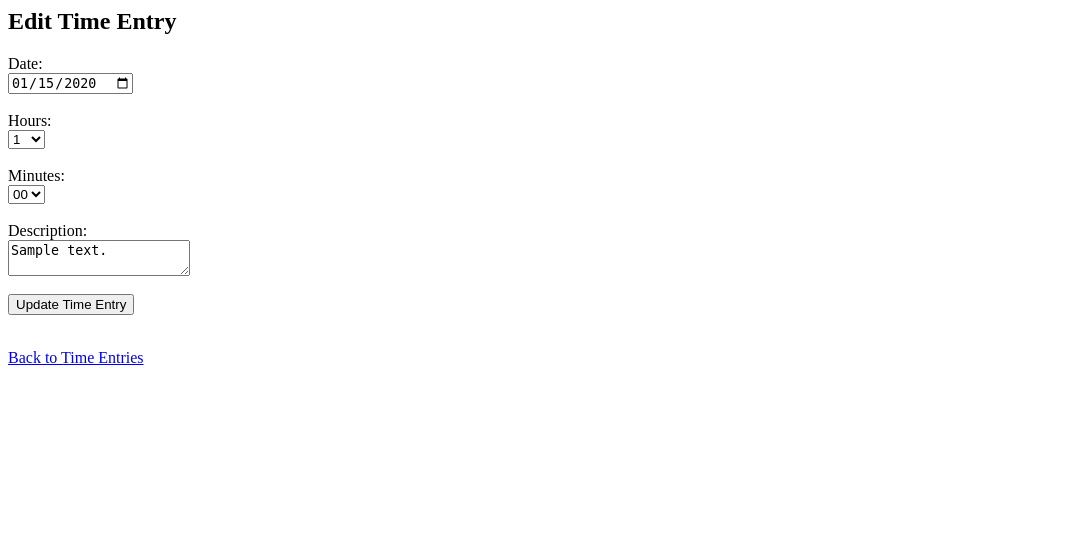
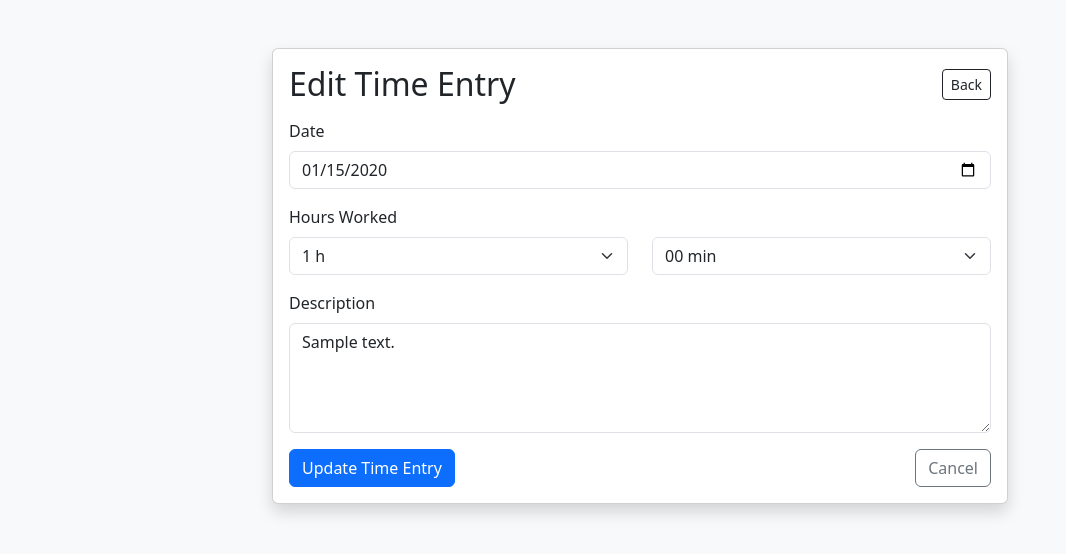
Before and after one commit to unvkvc/project-work-tracking-system, a PHP site: page /edit_time_entry.php?id=1 in a window 1280 px wide. Shown: the top 554 px of the page, without its empty margins (0-1066 px from the left). Run offline with PHP 8.4, Linux system fonts and the light colour scheme; the visitor is signed in with stand-in values (Sample User, id 1); tables that the repository leaves empty hold one stand-in row (values such as "Sample post").

Commit message:
adding bootstrap

```diff
--- a/frontend/edit_time_entry.php
+++ b/frontend/edit_time_entry.php
@@ -15,15 +15,13 @@ if (!isset($_GET['id'])) {
 $entry_id = $_GET['id'];
 $message = '';
 
+// get user
 $stmt = $pdo->prepare("SELECT id, role_id FROM users WHERE id = ?");
 $stmt->execute([$_SESSION['user_id']]);
 $user = $stmt->fetch();
 
-$stmt = $pdo->prepare("
-    SELECT *
-    FROM time_entries
-    WHERE id = ?
-");
+// get entry
+$stmt = $pdo->prepare("SELECT * FROM time_entries WHERE id = ?");
 $stmt->execute([$entry_id]);
 $entry = $stmt->fetch();
 
@@ -32,6 +30,7 @@ if (!$entry) {
     exit;
 }
 
+// permission check
 if ($user['role_id'] == 3 && $entry['user_id'] != $_SESSION['user_id']) {
     echo "Access denied.";
     exit;
@@ -69,41 +68,105 @@ if ($_SERVER['REQUEST_METHOD'] === 'POST') {
     }
 }
 
+// split hours back into dropdown values
 $currentHours = floor($entry['hours_worked']);
 $currentMinutes = round(($entry['hours_worked'] - $currentHours) * 60);
 ?>
 
-<h2>Edit Time Entry</h2>
+<!DOCTYPE html>
+<html lang="en">
+<head>
+    <meta charset="UTF-8">
+    <title>Edit Time Entry</title>
+    <meta name="viewport" content="width=device-width, initial-scale=1">
 
-<p><?php echo $message; ?></p>
+    <!-- Bootstrap -->
+    <link href="https://cdn.jsdelivr.net/npm/bootstrap@5.3.3/dist/css/bootstrap.min.css" rel="stylesheet">
+</head>
+
+<body class="bg-light">
+
+<div class="container mt-5">
+    <div class="row justify-content-center">
+        <div class="col-md-8">
+
+            <div class="card shadow">
+                <div class="card-body">
+
+                    <div class="d-flex justify-content-between align-items-center mb-3">
+                        <h2 class="mb-0">Edit Time Entry</h2>
+                        <a href="time_entries.php" class="btn btn-outline-dark btn-sm">Back</a>
+                    </div>
+
+                    <?php if ($message): ?>
+                        <div class="alert alert-info">
+                            <?php echo $message; ?>
+                        </div>
+                    <?php endif; ?>
 
                     <form method="POST">
-    <label>Date:</label><br>
-    <input type="date" name="work_date" value="<?php echo $entry['work_date']; ?>"><br><br>
 
-    <label>Hours:</label><br>
-    <select name="hours">
+                        <!-- Date -->
+                        <div class="mb-3">
+                            <label class="form-label">Date</label>
+                            <input type="date" name="work_date" class="form-control"
+                                   value="<?php echo $entry['work_date']; ?>">
+                        </div>
+
+                        <!-- Time -->
+                        <div class="mb-3">
+                            <label class="form-label">Hours Worked</label>
+                            <div class="row">
+                                <div class="col">
+                                    <select name="hours" class="form-select">
                                         <?php for ($i = 0; $i <= 12; $i++): ?>
                                             <option value="<?php echo $i; ?>" <?php if ($i == $currentHours) echo 'selected'; ?>>
-                <?php echo $i; ?>
+                                                <?php echo $i; ?> h
                                             </option>
                                         <?php endfor; ?>
-    </select><br><br>
+                                    </select>
+                                </div>
 
-    <label>Minutes:</label><br>
-    <select name="minutes">
+                                <div class="col">
+                                    <select name="minutes" class="form-select">
                                         <?php foreach ([0, 15, 30, 45] as $minute): ?>
                                             <option value="<?php echo $minute; ?>" <?php if ($minute == $currentMinutes) echo 'selected'; ?>>
-                <?php echo str_pad($minute, 2, '0', STR_PAD_LEFT); ?>
+                                                <?php echo str_pad($minute, 2, '0', STR_PAD_LEFT); ?> min
                                             </option>
                                         <?php endforeach; ?>
-    </select><br><br>
+                                    </select>
+                                </div>
+                            </div>
+                        </div>
 
-    <label>Description:</label><br>
-    <textarea name="description"><?php echo $entry['description']; ?></textarea><br><br>
+                        <!-- Description -->
+                        <div class="mb-3">
+                            <label class="form-label">Description</label>
+                            <textarea name="description" class="form-control" rows="4"><?php echo htmlspecialchars($entry['description']); ?></textarea>
+                        </div>
 
-    <button type="submit">Update Time Entry</button>
+                        <!-- Buttons -->
+                        <div class="d-flex justify-content-between">
+                            <button type="submit" class="btn btn-primary">
+                                Update Time Entry
+                            </button>
+
+                            <a href="time_entries.php" class="btn btn-outline-secondary">
+                                Cancel
+                            </a>
+                        </div>
+
                     </form>
 
-<br>
-<a href="time_entries.php">Back to Time Entries</a>
+                </div>
+            </div>
+
+        </div>
+    </div>
+</div>
+
+<!-- Bootstrap JS -->
+<script src="https://cdn.jsdelivr.net/npm/bootstrap@5.3.3/dist/js/bootstrap.bundle.min.js"></script>
+
+</body>
+</html>
```
Lines whose indentation alone changed are shown as unchanged.
